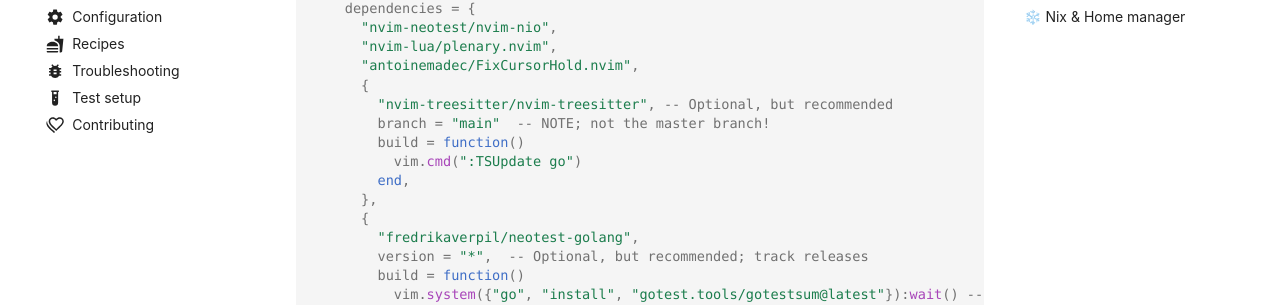
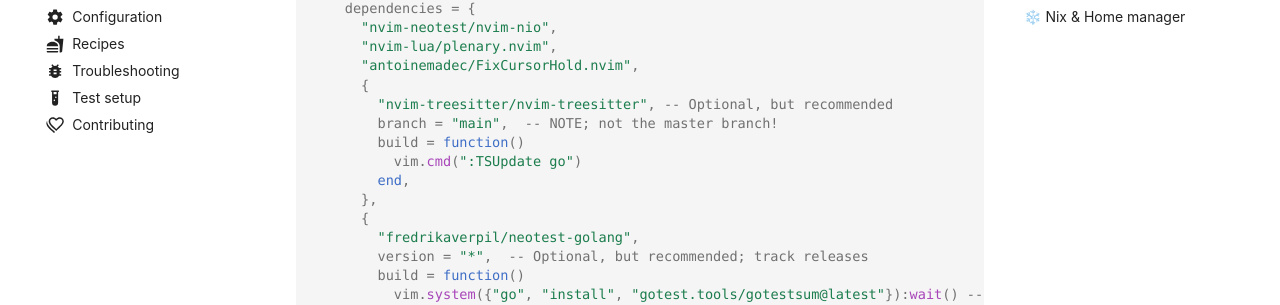
Before and after one commit to fredrikaverpil/neotest-golang, an MkDocs documentation site: the page built from docs/install.md, in a window 1280 px wide and 900 px high, scrolled down 372 px. Shown: the part 145-450 px from the top of the window. Built offline with MkDocs 1.6.1 and Material for MkDocs 9.7.7, drawn with Linux system fonts in a browser that asks for light colours; comment, search, counter and statistics services are not loaded.

```diff
--- a/docs/install.md
+++ b/docs/install.md
@@ -22,7 +22,7 @@ return {
       "antoinemadec/FixCursorHold.nvim",
       {
         "nvim-treesitter/nvim-treesitter", -- Optional, but recommended
-        branch = "main"  -- NOTE; not the master branch!
+        branch = "main",  -- NOTE; not the master branch!
         build = function()
           vim.cmd(":TSUpdate go")
         end,
```
